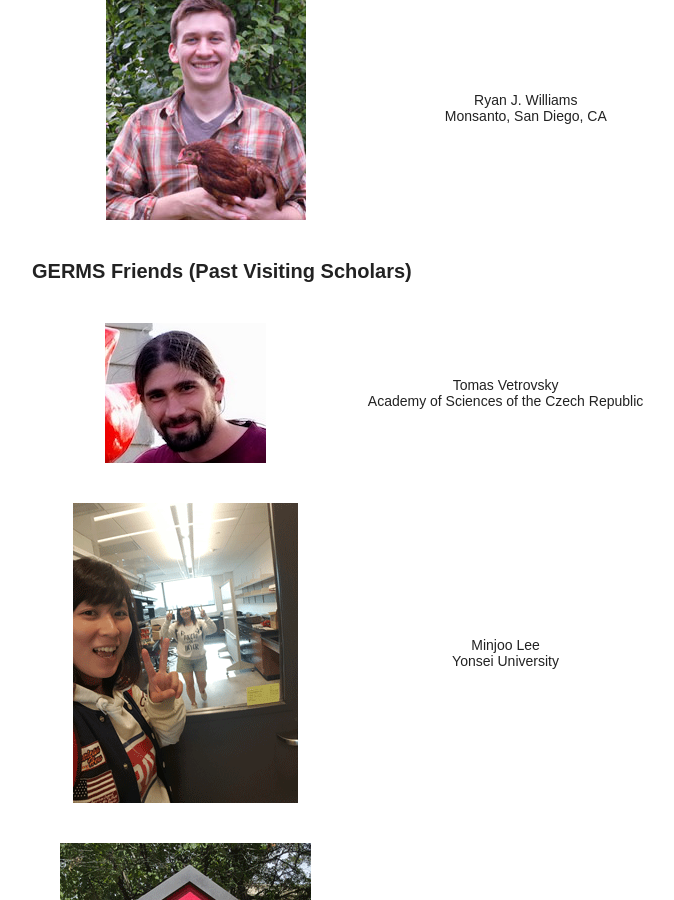
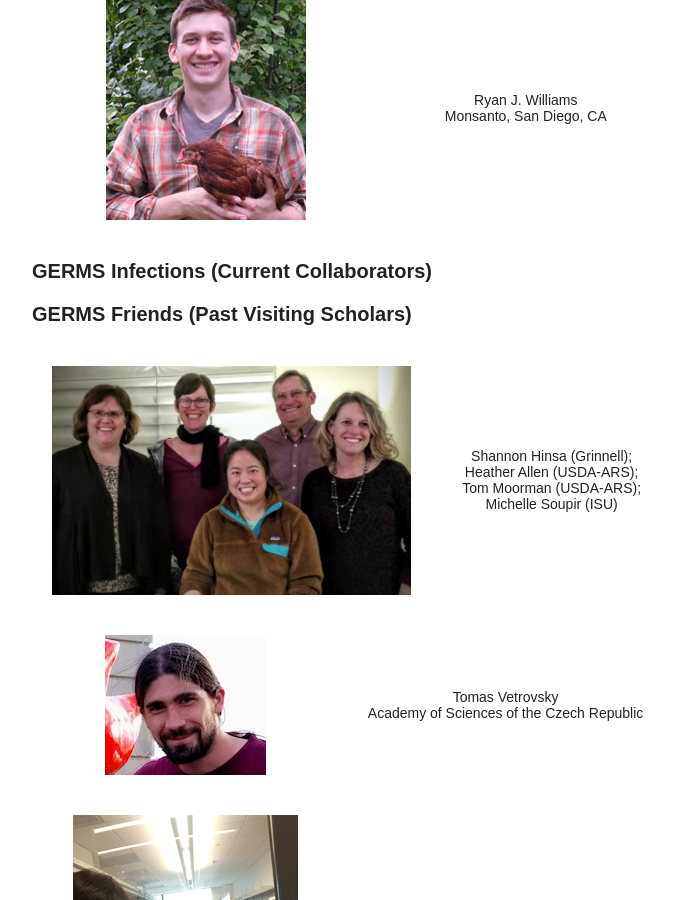
Before and after one commit to germs-lab/germs-lab.github.com-bu, a Jekyll site: the page built from people/index.md, in a window 1280 px wide and 900 px high, scrolled down 1968 px. Shown: the whole window, without its empty margins (288-962 px from the left). Built offline with Jekyll 4.4.1, drawn with Linux system fonts in a browser that asks for light colours; nearby versions of some CDN libraries.

Commit message:
added darte

```diff
--- a/people/index.md
+++ b/people/index.md
@@ -94,6 +94,13 @@ document.write("<a href='" + "mail" + "to:" + username + "@" + hostname + "'>" +
   </tr>
 </table>
 
+<p><b>GERMS Infections (Current Collaborators)</b></p>
+
+<table class="tg">
+  <tr>
+    <th class="tg-031e"><img src="darte.jpg" alt="description here" /></th>
+    <th class="tg-031e">Shannon Hinsa (Grinnell); Heather Allen (USDA-ARS); Tom Moorman (USDA-ARS); Michelle Soupir (ISU) <br></th>
+  </tr>
 
 <p><b>GERMS Friends (Past Visiting Scholars)</b></p>
 
```
Also changed, not shown: people/darte.jpg (added).
